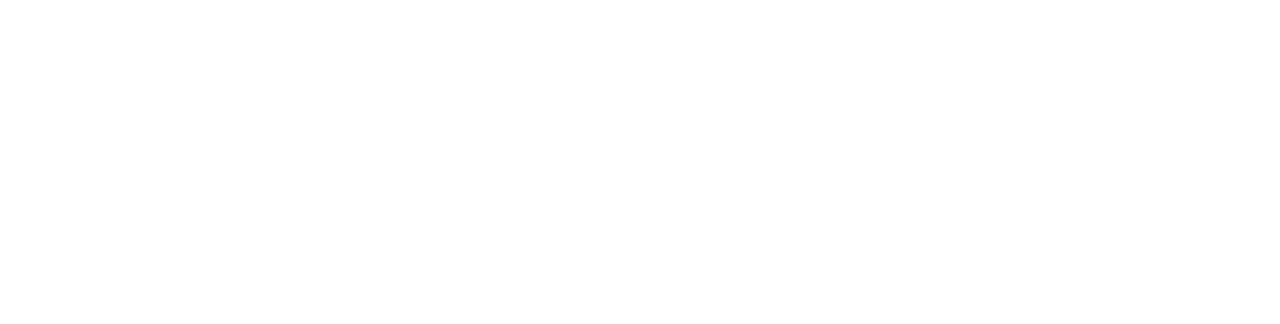
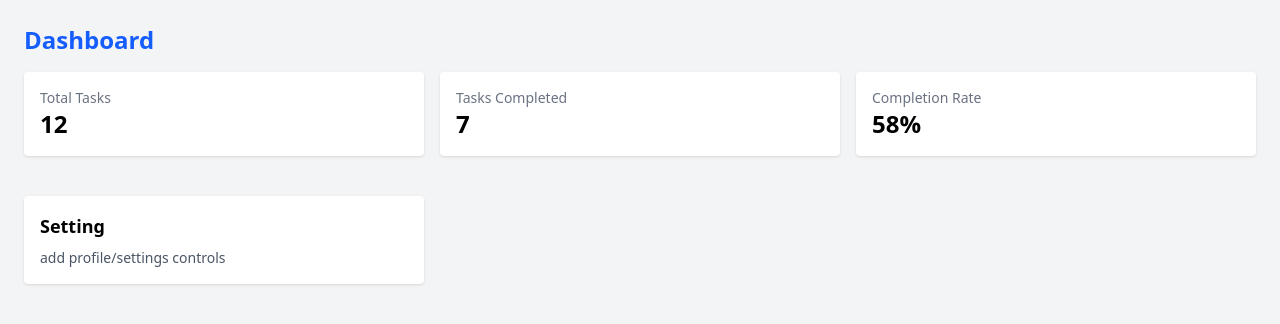
Before and after one commit to ajit-b-mali/SquadBoard, a React (Vite) app in the folder frontend/: page /dashboard in a window 1280 px wide. Before the commit this address had no page. Shown: the top 324 px of the page. Built offline with nearby package versions, Linux system fonts and the light colour scheme.

Commit message:
add dashboard, home, 404 page

```diff
--- a/frontend/src/App.jsx
+++ b/frontend/src/App.jsx
@@ -1,15 +1,20 @@
 import { BrowserRouter, Routes, Route, Navigate } from 'react-router-dom';
+import { SpeedInsights } from '@vercel/speed-insights/react';
+import HomePage from './pages/HomePage';
 import RegisterPage from './pages/RegisterPage';
 import LoginPage from './pages/LoginPage';
-import { SpeedInsights } from '@vercel/speed-insights/react';
+import DashboardPage from './pages/DashboardPage';
+import NotFoundPage from './pages/NotFoundPage';
 
 function App() {
   return (
     <BrowserRouter>
       <Routes>
-        <Route path='/' element={<Navigate to='/register' />} />
+        <Route path='/' element={<HomePage />} />
         <Route path='/register' element={<RegisterPage />} />
         <Route path='/login' element={<LoginPage />} />
+        <Route path='/dashboard' element={<DashboardPage />} />
+        <Route path='*' element={<NotFoundPage/>} />
       </Routes>
       <SpeedInsights />
     </BrowserRouter>
--- /dev/null
+++ b/frontend/src/pages/DashboardPage.jsx
@@ -0,0 +1,31 @@
+export default function DashboardPage() {
+    const stats = {
+        tasksTotal: 12,
+        tasksCompleted: 7,
+        completionRate: Math.round((7 / 12) * 100),
+    };
+
+    return (
+        <div className="bg-gray-100 min-h-screen p-6">
+            <h1 className="text-2xl text-blue-600 font-bold mb-4">Dashboard</h1>
+            <div className="grid grid-cols-1 sm:grid-cols-3 gap-4">
+                <div className="bg-white shadow rounded p-4">
+                    <p className="text-gray-500 text-sm">Total Tasks</p>
+                    <p className="text-2xl font-semibold">{stats.tasksTotal}</p>
+                </div>
+                <div className="bg-white shadow rounded p-4">
+                    <p className="text-gray-500 text-sm">Tasks Completed</p>
+                    <p className="text-2xl font-semibold">{stats.tasksCompleted}</p>
+                </div>
+                <div className="bg-white shadow rounded p-4">
+                    <p className="text-gray-500 text-sm">Completion Rate</p>
+                    <p className="text-2xl font-semibold">{stats.completionRate}%</p>
+                </div>
+                <div className="mt-6 bg-white shadow rounded p-4">
+                    <p className="text-lg font-semibold mb-2">Setting</p>
+                    <p className="text-gray-600 text-sm">add profile/settings controls</p>
+                </div>
+            </div>
+        </div>
+    );
+}
--- /dev/null
+++ b/frontend/src/pages/HomePage.jsx
@@ -0,0 +1,5 @@
+export default function HomePage() {
+    return (
+        <div>Home Page</div>
+    );
+}
--- /dev/null
+++ b/frontend/src/pages/NotFoundPage.jsx
@@ -0,0 +1,10 @@
+import { Link } from 'react-router-dom';
+
+export default function NotFoundPage() {
+    return (
+        <>
+            <div>Not Found</div>
+            <p>Navigate to <Link to="/">Home</Link></p>
+        </>
+    );
+}
```
